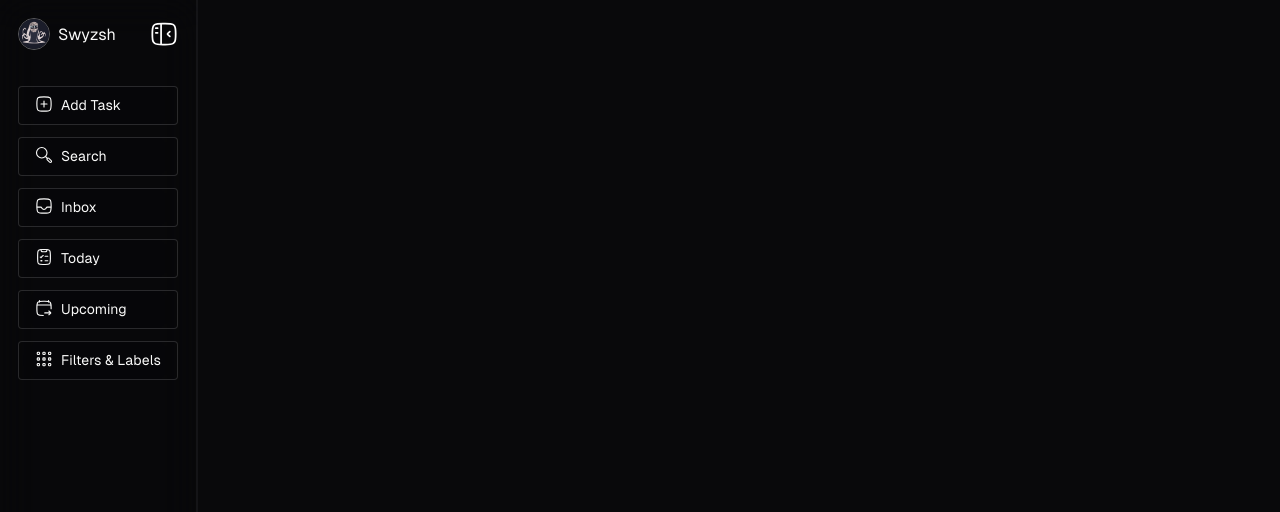
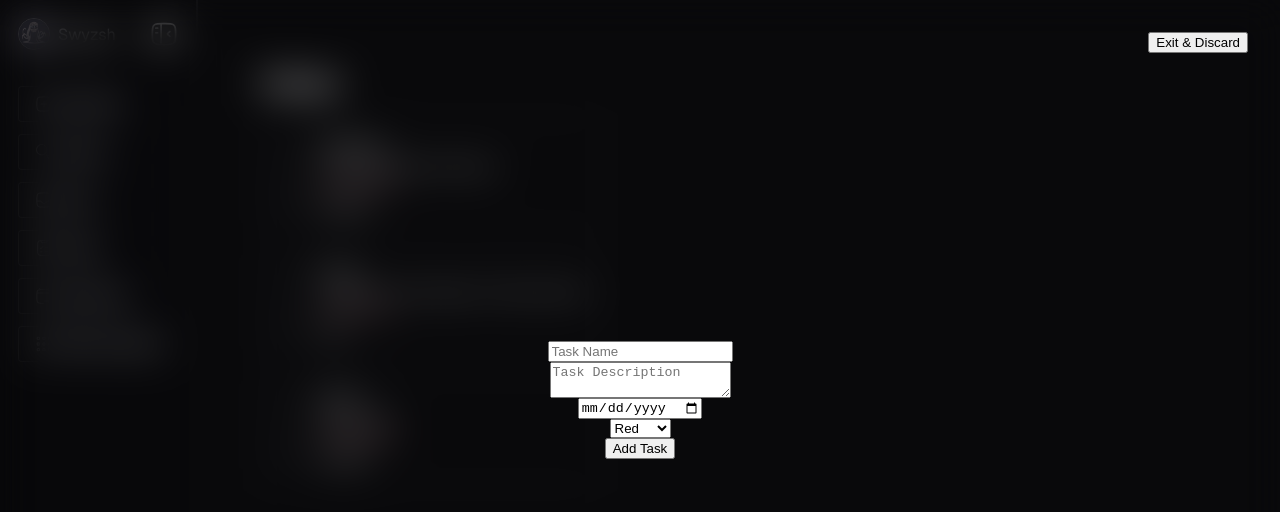
Before and after one commit to swyzsh/todo-list, a website built with webpack: page src/index.html in a window 1280 px wide. Both pictures are taken after a click on the button "Add Task". Shown: the top 512 px of the page. Built offline with nearby package versions, Linux system fonts and the light colour scheme.

Commit message:
add tick/edit svg icon to buttons, add taskForm structure

```diff
--- /dev/null
+++ b/src/inbox.js
@@ -0,0 +1,71 @@
+import { taskArray } from './task.js';
+
+export function inboxPage() {
+  const window = document.getElementById('window');
+
+  const sectionContainer = document.createElement('div');
+  sectionContainer.classList.add('sectionContainer');
+
+  const sectionHeader = document.createElement('span');
+  sectionHeader.classList.add('sectionHeader');
+  sectionHeader.innerHTML = `Inbox`;
+  sectionContainer.appendChild(sectionHeader);
+
+  const sectionTask = document.createElement('div');
+  sectionTask.classList.add('sectionTask');
+  sectionContainer.appendChild(sectionTask);
+
+  function displayTasks(arr) {
+    arr.forEach(task => {
+
+      const taskContainer = document.createElement('div');
+      taskContainer.classList.add('taskContainer');
+
+      const taskActions = document.createElement('div');
+      taskActions.classList.add('taskActions');
+
+      const taskDoneSVG = `<svg xmlns="http://www.w3.org/2000/svg" viewBox="0 0 24 24" width="48" height="48" color="#fafafa" fill="none"><path d="M2.5 13.8333L6 17.5L7.02402 16.4272M16.5 6.5L10.437 12.8517" stroke="currentColor" stroke-width="1.5" stroke-linecap="round" stroke-linejoin="round" /><path d="M7.5 13.8333L11 17.5L21.5 6.5" stroke="currentColor" stroke-width="1.5" stroke-linecap="round" stroke-linejoin="round" /></svg>`;
+      const taskDoneBtn = document.createElement('div');
+      taskDoneBtn.classList.add('taskDoneBtn');
+      taskDoneBtn.innerHTML = taskDoneSVG;
+      taskActions.appendChild(taskDoneBtn);
+
+      const taskEditSVG = `<svg xmlns="http://www.w3.org/2000/svg" viewBox="0 0 24 24" width="48" height="48" color="#fafafa" fill="none"><path d="M15.2141 5.98239L16.6158 4.58063C17.39 3.80646 18.6452 3.80646 19.4194 4.58063C20.1935 5.3548 20.1935 6.60998 19.4194 7.38415L18.0176 8.78591M15.2141 5.98239L6.98023 14.2163C5.93493 15.2616 5.41226 15.7842 5.05637 16.4211C4.70047 17.058 4.3424 18.5619 4 20C5.43809 19.6576 6.94199 19.2995 7.57889 18.9436C8.21579 18.5877 8.73844 18.0651 9.78375 17.0198L18.0176 8.78591M15.2141 5.98239L18.0176 8.78591" stroke="currentColor" stroke-width="1.5" stroke-linecap="round" stroke-linejoin="round" /><path d="M11 20H17" stroke="currentColor" stroke-width="1.5" stroke-linecap="round" /></svg>`;
+      const taskEditBtn = document.createElement('div')
+      taskEditBtn.classList.add('taskEditBtn');
+      taskEditBtn.innerHTML = taskEditSVG;
+      taskActions.appendChild(taskEditBtn);
+
+      const taskDetails = document.createElement('div');
+      taskDetails.classList.add('taskDetails');
+
+      const taskName = document.createElement('span');
+      taskName.classList.add('taskName');
+      taskName.innerHTML = task.name;
+
+      const taskDesc = document.createElement('span');
+      taskDesc.classList.add('taskDesc');
+      taskDesc.innerHTML = task.desc;
+
+      const taskDate = document.createElement('span');
+      taskDate.classList.add('taskDate');
+      taskDate.innerHTML = task.dueDate;
+
+      const taskLabel = document.createElement('span');
+      taskLabel.classList.add('taskLabel');
+      taskLabel.innerHTML = task.label;
+
+      taskDetails.appendChild(taskName);
+      taskDetails.appendChild(taskDesc);
+      taskDetails.appendChild(taskDate);
+      taskDetails.appendChild(taskLabel);
+      taskContainer.appendChild(taskActions);
+      taskContainer.appendChild(taskDetails);
+
+      sectionTask.appendChild(taskContainer);
+    });
+  }
+  displayTasks(taskArray);
+
+  window.appendChild(sectionContainer);
+}
--- a/src/index.js
+++ b/src/index.js
@@ -1,10 +1,76 @@
 import './style.css';
 import sidebar from './sidebar.js';
+import { inboxPage } from './inbox.js';
+import { task, taskArray } from './task.js';
 
-// Show Sidebar by default
 sidebar();
 
+function createTaskForm() {
+  const taskFormContainer = document.createElement('div');
+  taskFormContainer.id = "taskFormContainer";
+  taskFormContainer.classList.add('background-blur');
+  taskFormContainer.style.display = 'block';
+
+  const form = document.createElement('form');
+  form.setAttribute('id', 'taskForm');
+
+  const taskName = document.createElement('input');
+  taskName.setAttribute('type', 'text');
+  taskName.setAttribute('name', 'taskName');
+  taskName.setAttribute('placeholder', 'Task Name');
+  taskName.required = true;
+
+  const taskDesc = document.createElement('textarea');
+  taskDesc.setAttribute('name', 'taskDesc');
+  taskDesc.setAttribute('placeholder', 'Task Description');
+  taskDesc.required = false;
+
+  const taskDueDate = document.createElement('input');
+  taskDueDate.setAttribute('type', 'date');
+  taskDueDate.setAttribute('name', 'taskDueDate');
+  taskDueDate.required = false;
+
+  const taskLabel = document.createElement('select');
+  taskLabel.setAttribute('name', 'taskLabel');
+  const tags = ["Red", "Purple", "Green"];
+  tags.forEach(tag => {
+    const option = document.createElement('option');
+    option.value = tag.toLowerCase();
+    option.textContent = tag;
+    taskLabel.appendChild(option);
+  });
+
+  const submitBtn = document.createElement('button');
+  submitBtn.setAttribute('type', 'submit');
+  submitBtn.textContent = 'Add Task';
+
+  const closeBtn = document.createElement('button');
+  closeBtn.id = "taskFormClose";
+  closeBtn.innerHTML = `Exit & Discard`;
+  closeBtn.addEventListener('click', function() {
+    taskFormContainer.style.display = 'none';
+  });
+
+  form.appendChild(taskName);
+  form.appendChild(taskDesc);
+  form.appendChild(taskDueDate);
+  form.appendChild(taskLabel);
+  form.appendChild(submitBtn);
+
+  taskFormContainer.appendChild(form);
+  taskFormContainer.appendChild(closeBtn);
+  document.body.appendChild(taskFormContainer);
+}
+
 document.addEventListener('DOMContentLoaded', function() {
+
+  task();
+  inboxPage();
+
+  const addTaskBtn = document.getElementById('addTaskBtn');
+  addTaskBtn.addEventListener('click', function() {
+    createTaskForm();
+  });
 
   const sidebar = document.getElementById('sidebar');
   const sidebarClose = document.getElementById('sidebarCloseBtn');
--- a/src/style.css
+++ b/src/style.css
@@ -6,7 +6,7 @@
   --backgroundTran: rgba(9, 9, 11, 0.1);
   --primary: #1c1917;
   --secondary: ;
-  --accent: #d23b4b;
+  --accent: #eba0ac;
 }
 
 @font-face {
@@ -40,6 +40,9 @@ body {
   overflow-y: auto;
   color: var(--text);
   background-color: var(--background);
+  -webkit-user-select: none;
+  -ms-user-select: none;
+  user-select: none;
 }
 
 #sidebar {
@@ -135,6 +138,7 @@ body {
 }
 
 .sidebarIcon svg {
+  margin-bottom: -3px;
   height: 18px;
   width: 18px;
 }
@@ -145,3 +149,131 @@ body {
   font-size: 14px;
   text-align: center;
 }
+
+#window {
+  position: absolute;
+  top: 0;
+  right: 0;
+  width: calc(100% - 196px);
+  height: 100vh;
+  overflow-x: hidden;
+  overflow-y: auto;
+}
+
+.sectionContainer {
+  position: absolute;
+  top: 64px;
+  left: 64px;
+  width: calc(100% - 128px);
+  display: flex;
+  flex-direction: column;
+  justify-content: start;
+  align-items: start;
+  gap: 16px;
+}
+
+.sectionHeader {
+  font-family: 'g-regular';
+  font-size: 2rem;
+}
+
+.sectionTask {
+  display: flex;
+  flex-direction: column;
+  gap: 12px;
+}
+
+.taskContainer {
+  display: flex;
+  flex-direction: row;
+  border: 1px solid var(--text1);
+  border-radius: 4px;
+  padding: 8px 16px;
+  gap: 12px;
+}
+.taskActions {
+  display: flex;
+  flex-direction: column;
+  justify-content: center;
+  align-items: center;
+  gap: 12px;
+}
+.taskDoneBtn, .taskEditBtn {
+  display: flex;
+  justify-content: center;
+  align-items: center;
+  cursor: pointer;
+  background-color: var(--backgroundTran);
+  border: 1px solid var(--text1);
+  border-radius: 4px;
+  padding: 8px;
+}
+.taskDoneBtn:hover {
+  background-color: var(--text1);
+  border: 1px solid var(--text2);
+}
+.taskEditBtn:hover {
+  background-color: var(--text1);
+  border: 1px solid var(--text2);
+}
+.taskDoneBtn:active {
+  background-color: var(--backgroundTran);
+  border: 1px solid var(--text1);
+}
+.taskEditBtn:active{
+  background-color: var(--backgroundTran);
+  border: 1px solid var(--text1);
+}
+.taskDoneBtn svg, .taskEditBtn svg {
+  width: 14px;
+  height: 14px;
+}
+.taskDetails {
+  display: flex;
+  flex-direction: column;
+  gap: 2px;
+  padding: 8px 0;
+}
+
+.taskName {
+  font-family: 'g-light';
+  font-size: 1rem;
+}
+
+.taskDesc {
+  font-family: 'g-light';
+  font-size: 0.8rem;
+}
+
+.taskDate {
+  font-family: 'g-light';
+  font-size: 0.8rem;
+  color: var(--accent);
+}
+
+.taskLabel {
+  font-family: 'g-light';
+  font-size: 1rem;
+}
+
+#taskFormContainer {
+  position: absolute;
+  top: 0;
+  bottom: 0;
+  left: 0;
+  right: 0;
+  padding: 32px;
+}
+#taskForm {
+  height: 100%;
+  width: 100%;
+  display: flex;
+  flex-direction: column;
+  justify-content: center;
+  align-items: center;
+}
+#taskFormClose {
+  position: absolute;
+  top: 32px;
+  right: 32px;
+}
--- /dev/null
+++ b/src/task.js
@@ -0,0 +1,39 @@
+let taskArray = [];
+
+export function task() {
+  let taskCount = 0;
+
+  function newTask(taskName, description, dueDate, label) {
+    function parseDate(date) {
+      toString(date);
+      // date format: DD-MM-YYYY
+      let dd = date.slice(0, 2);
+      let mm = date.slice(2, 4);
+      let yy = date.slice(4);
+      return(`${dd}-${mm}-${yy}`);
+    }
+    const f_date = parseDate(dueDate);
+
+    function CreateTask(name, desc, date, label) {
+      this.name = name;
+
+      this.desc = desc;
+
+      this.dueDate = date;
+
+      this.label = label;
+    }
+
+    const newTask = new CreateTask(taskName, description, f_date, label);
+    taskArray.push(newTask);
+    taskCount++;
+  }
+
+  // some default tasks added to fill up screen
+  newTask(`Meditate`, `do some yoga after waking up`, `20072024`, `purple`);
+  newTask(`Read`, `King Arthur & The Knights of The Round Table`, `31052024`, `red`);
+  newTask(`Wash`, `Bike and Car`, `03062024`, `purple`);
+
+  console.log(`Total Tasks are: ${taskCount}`);
+}
+export { taskArray };
```
Also changed, not shown: dist/index.bundle.js, 1 other file.
